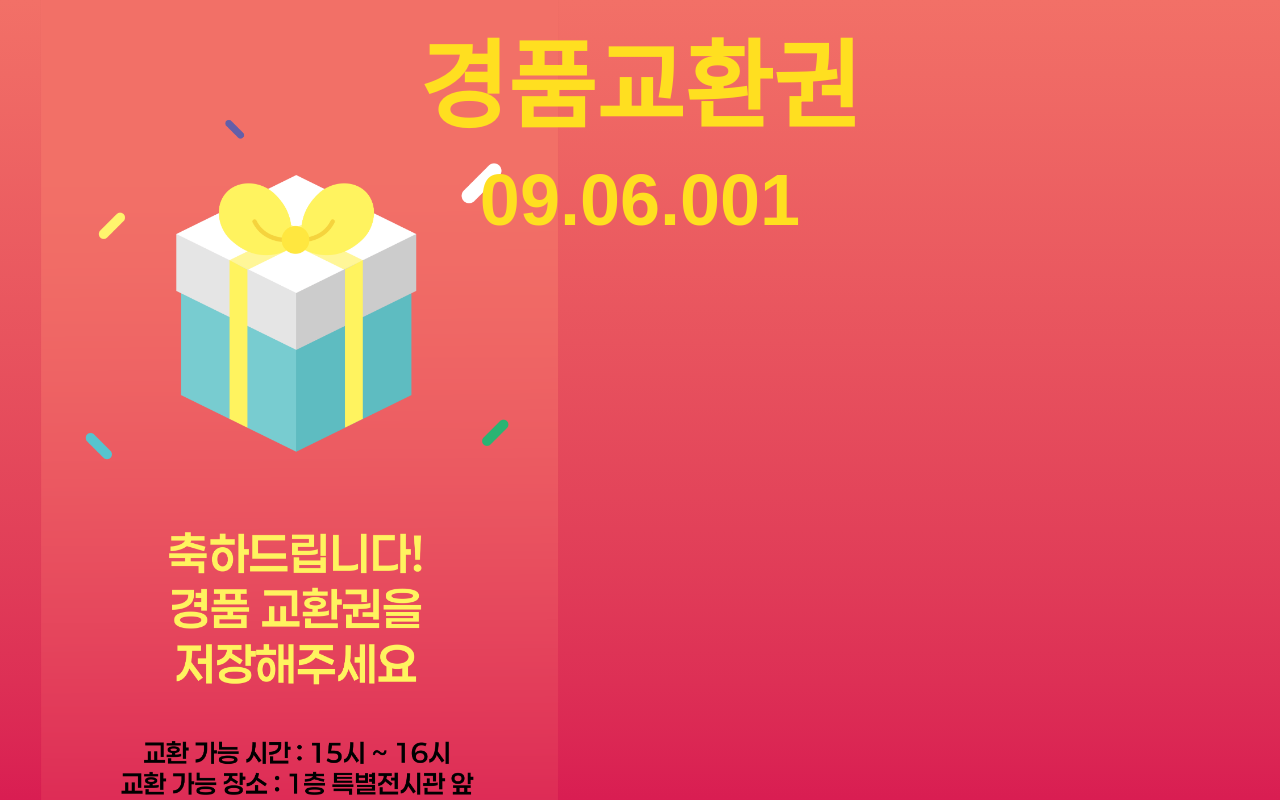
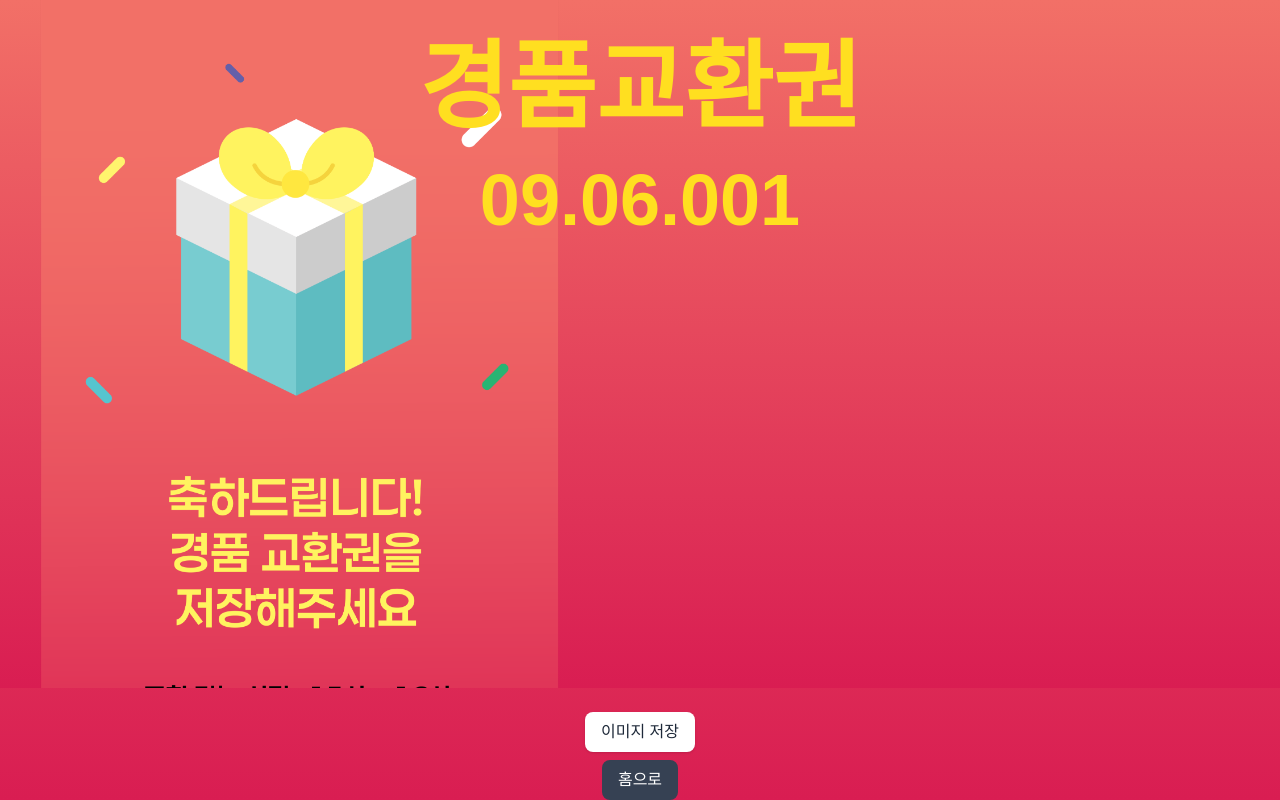
Before and after one commit to Roel4990/natural-history-museum, a Next.js app: page /prize in a window 1280 px wide. Built offline with nearby package versions, Linux system fonts and the light colour scheme.

Commit message:
[ADD] 이미지 다운로드 기능 추가

```diff
--- a/package.json
+++ b/package.json
@@ -10,6 +10,7 @@
   },
   "dependencies": {
     "@supabase/supabase-js": "^2.55.0",
+    "html2canvas": "^1.4.1",
     "next": "15.4.6",
     "react": "19.1.0",
     "react-dom": "19.1.0",
--- a/src/app/prize/page.tsx
+++ b/src/app/prize/page.tsx
@@ -1,15 +1,38 @@
 'use client';
 
-import { useState } from "react";
+import {useRef, useState} from "react";
 import {useRouter} from "next/navigation";
+import html2canvas from "html2canvas";
 
 export default function PrizePage() {
     const [prizeCode, setPrizeCode] = useState<string>("09.06.001");
     const router = useRouter();
+    const captureRef = useRef<HTMLDivElement | null>(null);
+    const handleDownload = async () => {
+        const el = captureRef.current;
+        if (!el) return;
+        // html2canvas로 DOM 캡처
+        const canvas = await html2canvas(el, {
+            useCORS: true,       // 외부 이미지 캡처 가능하게
+            scale: 2,            // 해상도 업 (선택)
+            backgroundColor: '#F27067', // 배경색 명시적 설정
+            allowTaint: true,    // 외부 리소스 허용
+            foreignObjectRendering: true, // 외부 객체 렌더링 허용
+        });
+        const dataUrl = canvas.toDataURL("image/png");
+
+        // 다운로드 트리거
+        const link = document.createElement("a");
+        link.href = dataUrl;
+        link.download = "prize.png";
+        link.click();
+    };
     return (
+        <div className="relative w-full h-screen flex flex-col items-center justify-center" style={{background: 'linear-gradient(to bottom, #F27067, #D91D52)'}}>
             <div
-            onClick={() => router.push("/")}
-            className="relative w-full h-screen bg-gradient-to-b from-[#F27067] to-[#D91D52]"
+                ref={captureRef}
+                className="relative w-full h-screen"
+                style={{background: 'linear-gradient(to bottom, #F27067, #D91D52)'}}
             >
                 {/* 전체 배경 이미지 */}
                 <img
@@ -28,5 +51,20 @@ export default function PrizePage() {
                     </h2>
                 </div>
             </div>
+            {/* 다운로드 버튼 */}
+            <button
+                onClick={handleDownload}
+                className="mt-6 px-4 py-2 bg-white text-gray-800 rounded-lg shadow"
+            >
+                이미지 저장
+            </button>
+            {/* 홈으로 */}
+            <button
+                onClick={() => router.push("/")}
+                className="mt-2 px-4 py-2 bg-gray-700 text-white rounded-lg"
+            >
+                홈으로
+            </button>
+        </div>
     );
 }
```
Lines whose indentation alone changed are shown as unchanged.
